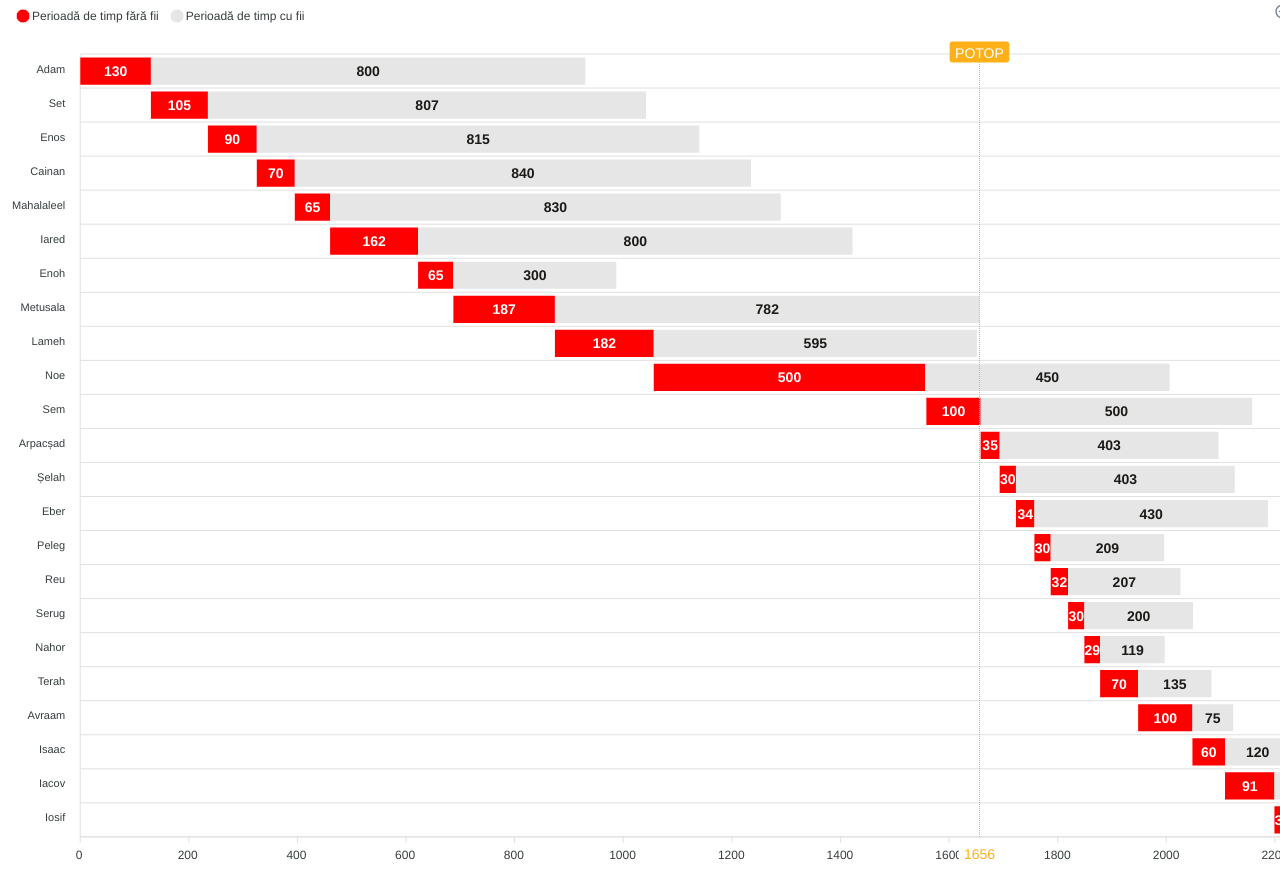
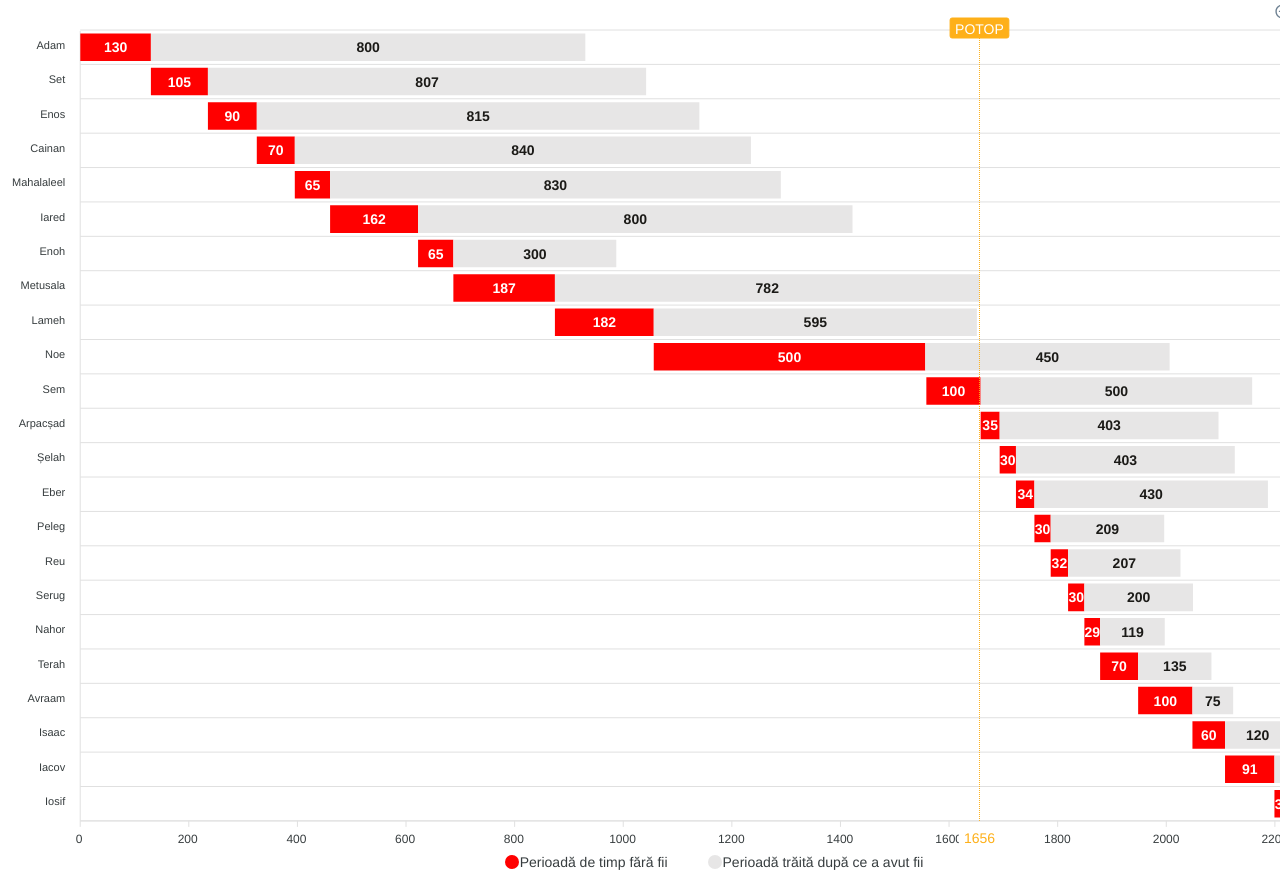
Before and after one commit to bogdanbaghiu/patriarch-lifespan, a React (Create React App) app: page / in a window 1280 px wide. Shown: the top 891 px of the page. Built offline with nearby package versions, Linux system fonts and the light colour scheme.

Commit message:
Refactor options

```diff
--- a/src/App.js
+++ b/src/App.js
@@ -1,5 +1,7 @@
 import React, { Component } from "react";
 import Chart from "react-apexcharts";
+import CustomAnnotations from "./chart-component/options/annotations";
+import Legends from "./chart-component/options/legends";
 import BORNDATA from "./data/born";
 import LIVEDATA from "./data/live";
 
@@ -14,46 +16,13 @@ class App extends Component {
           data: BORNDATA
         },
         {
-          name: 'Perioadă de timp cu fii',
+          name: 'Perioadă trăită după ce a avut fii',
           data: LIVEDATA
         },
       ],
       options: {
-        annotations: {
-          xaxis: [
-            {
-              x: 1656,
-              type: 'numeric',
-              borderColor: "transparent",
-              label: {
-                borderColor: "transparent",
-                style: {
-                  color: "#FEB019",
-                  fontSize: '14px',
-                },
-                orientation: "horizontal",
-                text: "1656",
-                position: "bottom",
-                offsetY: 22,
-              },
-            },
-            {
-              x: 1656,
-              type: 'numeric',
-              borderColor: "#FEB019",
-              label: {
-                borderColor: "#FEB019",
-                style: {
-                  color: "#fff",
-                  background: "#FEB019",
-                  fontSize: '14px',
-                },
-                orientation: "horizontal",
-                text: "POTOP",
-              }
-            },
-          ]
-        },
+        annotations: CustomAnnotations,
+        legend: Legends,
         colors: ['#ff0000', '#E7E6E6'],
         chart: {
           type: 'rangeBar',
@@ -79,10 +48,6 @@ class App extends Component {
         fill: {
           type: 'solid',
           opacity: 1
-        },
-        legend: {
-          position: 'top',
-          horizontalAlign: 'left'
         },
         dataLabels: {
           enabled: true,
```
